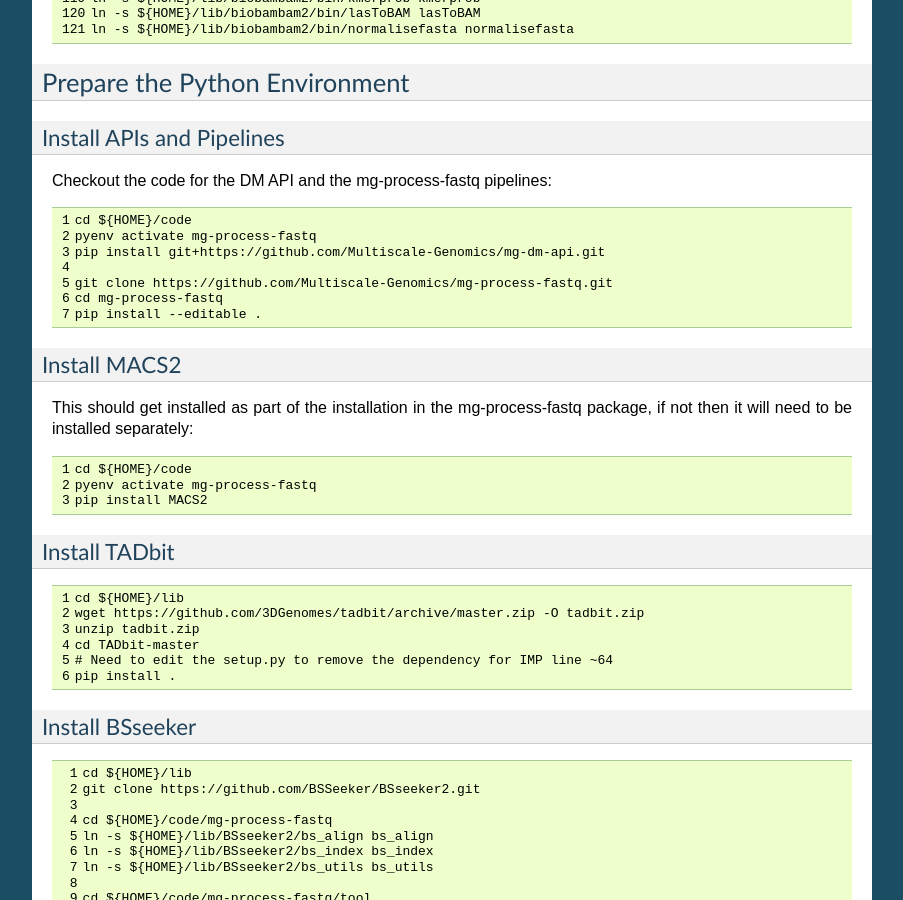
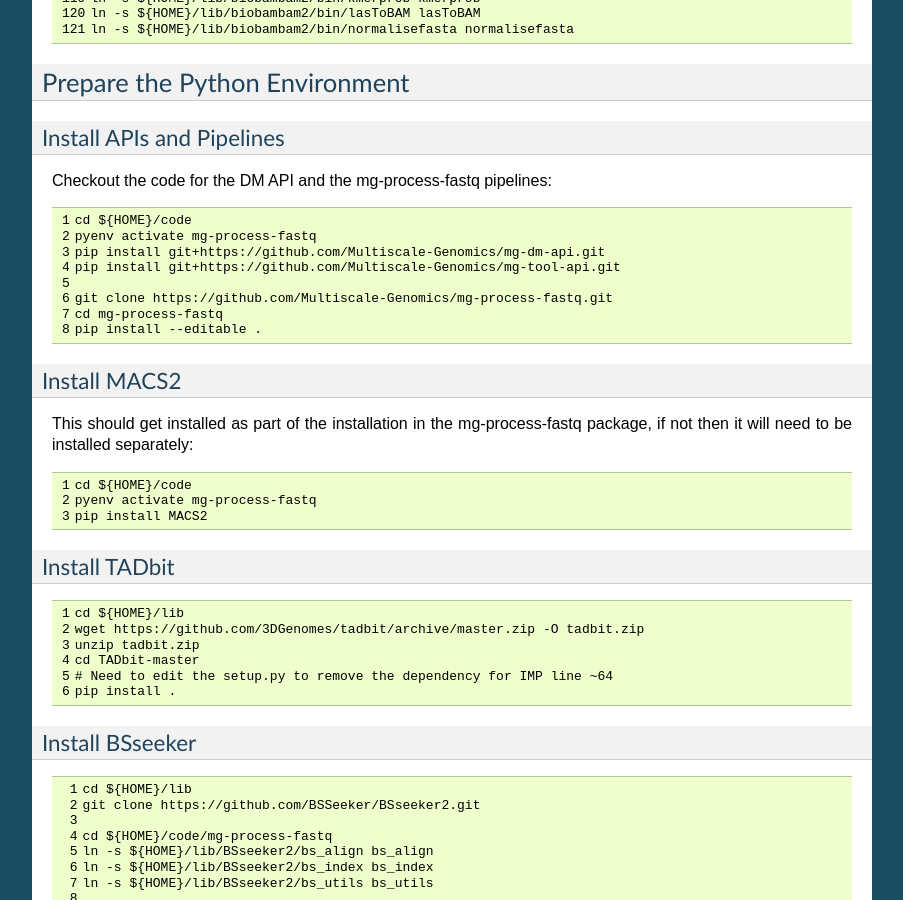
Before and after one commit to Multiscale-Genomics/mg-process-fastq, a Sphinx documentation site: the page built from docs/full_installation.rst, in a window 1280 px wide and 900 px high, scrolled down 4442 px. Shown: the whole window, without its empty margins (198-1101 px from the left). Built offline with Sphinx 7.4.7, drawn with Linux system fonts in a browser that asks for light colours.

Commit message:
Added the Tool API as part of the installation procedure

```diff
--- a/docs/full_installation.rst
+++ b/docs/full_installation.rst
@@ -319,6 +319,7 @@ Checkout the code for the DM API and the mg-process-fastq pipelines:
    cd ${HOME}/code
    pyenv activate mg-process-fastq
    pip install git+https://github.com/Multiscale-Genomics/mg-dm-api.git
+   pip install git+https://github.com/Multiscale-Genomics/mg-tool-api.git
 
    git clone https://github.com/Multiscale-Genomics/mg-process-fastq.git
    cd mg-process-fastq
```
